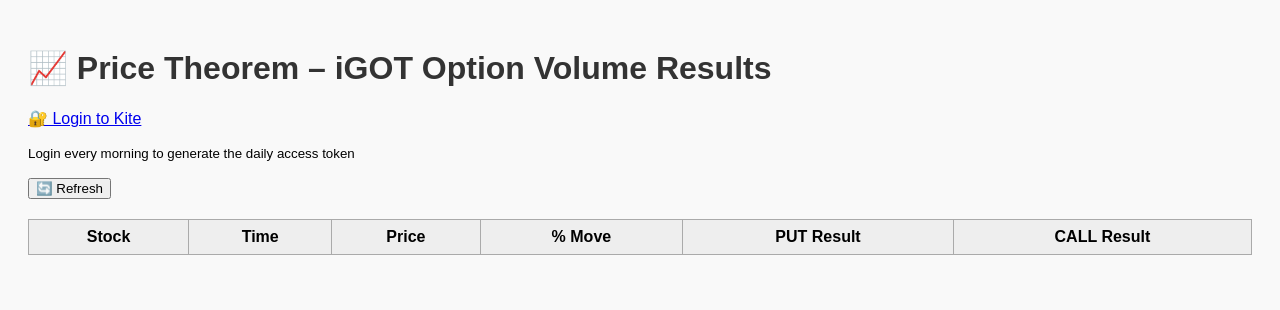
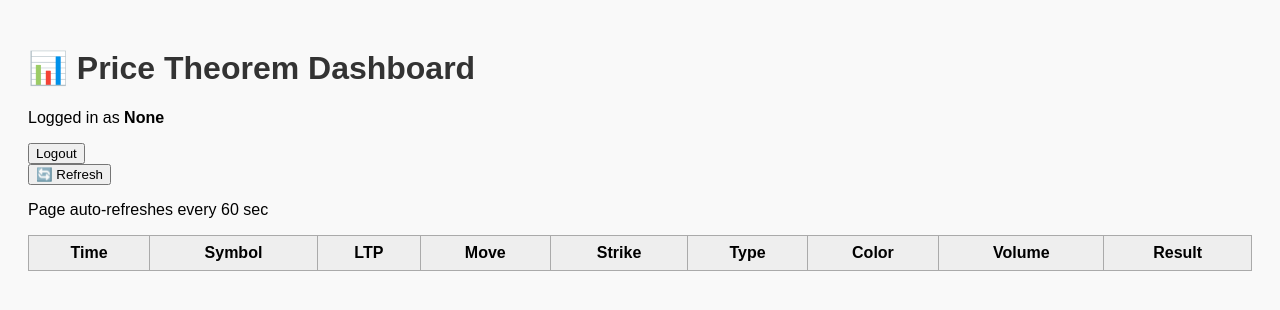
Before and after one commit to pricetheorem3/pricetheorem, a Flask app: page / in a window 1280 px wide. Shown: the top 310 px of the page. Run offline with Flask 3, Linux system fonts and the light colour scheme; the visitor is signed in with stand-in values (Sample User, id 1); lists and menus that the app fills with data are empty.

Commit message:
Update index.html

```diff
--- a/templates/index.html
+++ b/templates/index.html
@@ -1,44 +1,62 @@
 <!DOCTYPE html>
-<html>
+<html lang="en">
 <head>
-    <title>Price Theorem Alerts</title>
-    <meta http-equiv="refresh" content="15">
-    <link rel="stylesheet" href="/static/style.css">
+    <meta charset="UTF-8">
+    <title>Price Theorem – Option Volume Dashboard</title>
+    <link rel="stylesheet" href="{{ url_for('static', filename='style.css') }}">
+    <meta name="viewport" content="width=device-width, initial-scale=1.0">
 </head>
 <body>
-    <h1>📈 Price Theorem – iGOT Option Volume Results</h1>
-
-    <div style="margin-bottom: 20px;">
-        <a href="https://kite.trade/connect/login?api_key={{ kite_api_key }}" class="login-btn">🔐 Login to Kite</a>
-        <p><small>Login every morning to generate the daily access token</small></p>
-        <form method="get" action="/">
-            <button type="submit">🔄 Refresh</button>
+    <div class="container">
+        <h1>📊 Price Theorem Dashboard</h1>
+        <div class="sub-header">
+            <p>Logged in as <strong>{{ session.get('username') }}</strong></p>
+            <form action="/logout" method="post">
+                <button class="logout-btn">Logout</button>
             </form>
         </div>
-
+        <div class="refresh-section">
+            <form method="get" action="/">
+                <button class="refresh-btn">🔄 Refresh</button>
+            </form>
+            <p class="note">Page auto-refreshes every 60 sec</p>
+        </div>
         <table>
             <thead>
                 <tr>
-                <th>Stock</th>
                     <th>Time</th>
-                <th>Price</th>
-                <th>% Move</th>
-                <th>PUT Result</th>
-                <th>CALL Result</th>
+                    <th>Symbol</th>
+                    <th>LTP</th>
+                    <th>Move</th>
+                    <th>Strike</th>
+                    <th>Type</th>
+                    <th>Color</th>
+                    <th>Volume</th>
+                    <th>Result</th>
                 </tr>
             </thead>
             <tbody>
                 {% for alert in alerts %}
-            <tr>
+                    {% for option in alert.options %}
+                        <tr class="{{ 'green-row' if option.result == '✅' else 'red-row' }}">
+                            <td>{{ alert.time }}</td>
                             <td>{{ alert.symbol }}</td>
-                <td>{{ alert.time }}</td>
                             <td>{{ alert.ltp }}</td>
-                <td>{{ alert.pct_move }}</td>
-                <td>{{ alert.put_result }}</td>
-                <td>{{ alert.call_result }}</td>
+                            <td>{{ alert.move }}</td>
+                            <td>{{ option.strike }}</td>
+                            <td>{{ option.type }}</td>
+                            <td>{{ option.color }}</td>
+                            <td>{{ option.volume }}</td>
+                            <td class="result">{{ option.result }}</td>
                         </tr>
+                    {% endfor %}
                 {% endfor %}
             </tbody>
         </table>
+    </div>
+
+    <script>
+        setTimeout(() => location.reload(), 60000); // auto-refresh every 60 sec
+    </script>
 </body>
 </html>
```
Lines whose indentation alone changed are shown as unchanged.
